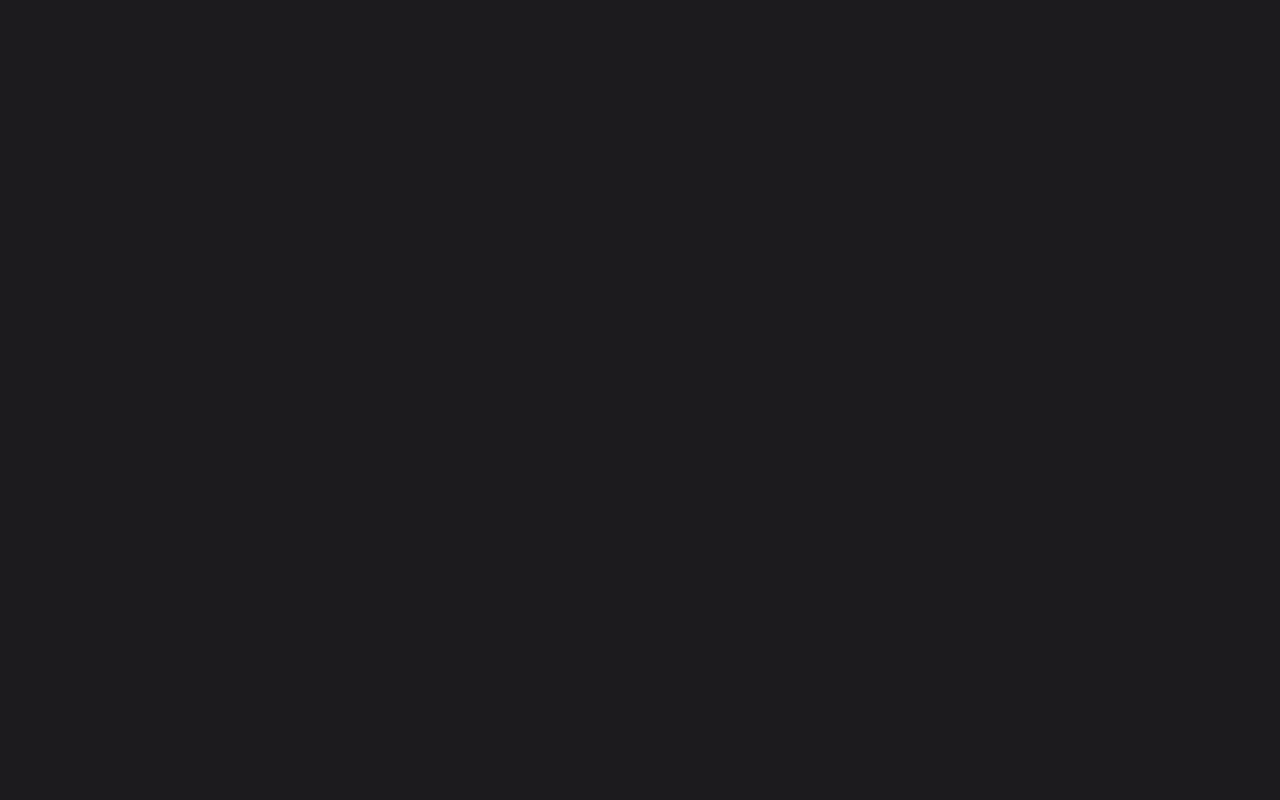
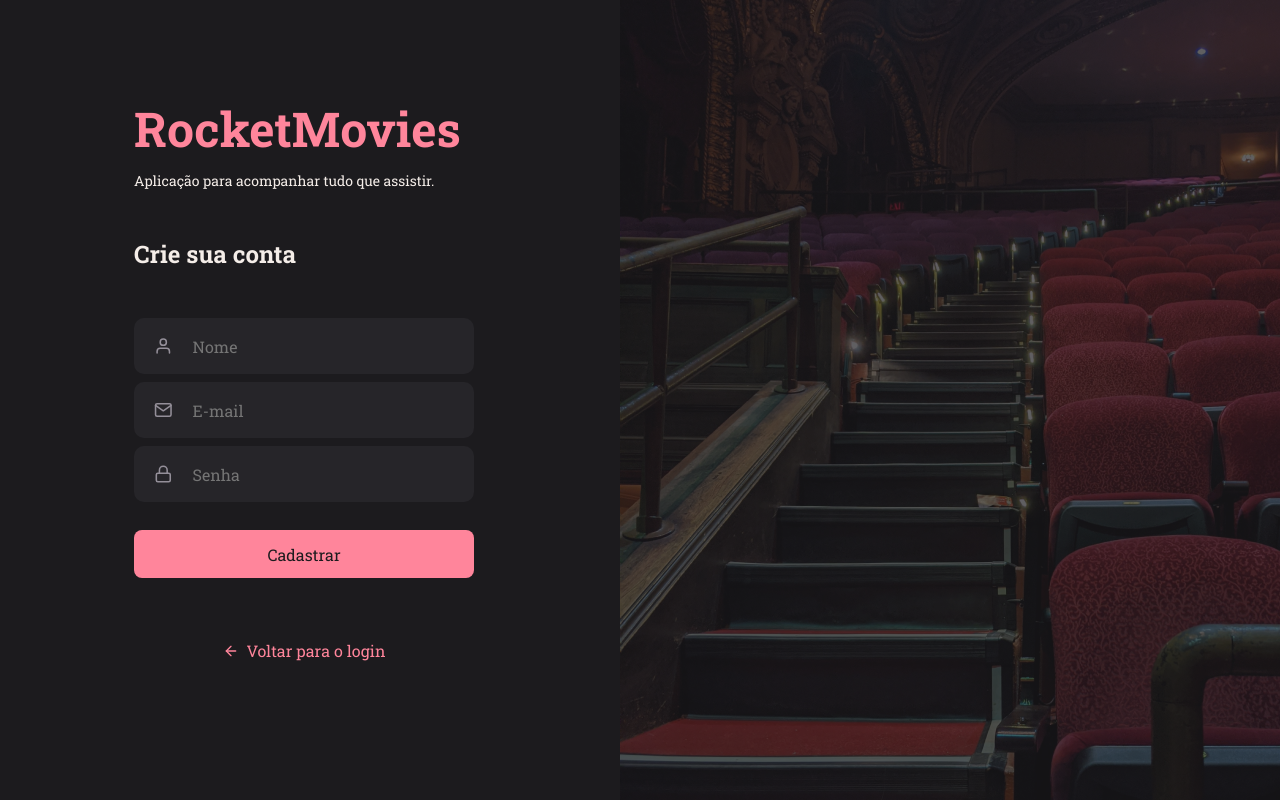
Before and after one commit to IsabelaAthayde/rocketmovies, a React (Vite) app: page /register in a window 1280 px wide. Before the commit this address had no page. Built offline with nearby package versions, Linux system fonts and the light colour scheme.

Commit message:
user signOut and SignIn functionality

```diff
--- a/package.json
+++ b/package.json
@@ -9,6 +9,7 @@
     "preview": "vite preview"
   },
   "dependencies": {
+    "axios": "^1.2.2",
     "react": "^18.2.0",
     "react-dom": "^18.2.0",
     "react-icons": "^4.7.1",
--- a/src/components/Button/index.jsx
+++ b/src/components/Button/index.jsx
@@ -1,8 +1,8 @@
 import { Container } from './styles';
 
-export function Button({title, Icon}) {
+export function Button({title, Icon, ...rest}) {
     return (
-        <Container >
+        <Container {...rest}>
             {Icon}
             {title}
 
--- /dev/null
+++ b/src/hooks/auth.jsx
@@ -0,0 +1,41 @@
+import { createContext, useContext, useState } from "react";
+import { api } from "../services/api";
+
+export const AuthContext = createContext({});
+
+function AuthProvider({ children }) {
+    const [data, setData ] = useState({});
+
+    async function signIn({ email, password }) {
+        try {
+            const response = await api.post("/sessions", { email , password });
+
+            const { user, token } = response.data;
+
+            api.defaults.headers.authorization = `Bearer ${token}`
+            setData({ user, token });
+
+
+        } catch (error) {
+            if(error.response) {
+                alert(error.response.data.message);
+            } else {
+                alert("Não foi possível entrar.");
+            }
+        }
+    }
+
+
+    return (
+        <AuthContext.Provider value={{ signIn, user: data.user}}>
+            { children }
+        </AuthContext.Provider>
+    )
+}
+
+function useAuth() {
+    const context = useContext(AuthContext);
+    return context;
+}
+
+export { AuthProvider, useAuth };
--- a/src/main.jsx
+++ b/src/main.jsx
@@ -1,5 +1,7 @@
 import React from 'react'
 import ReactDOM from 'react-dom/client'
+
+import { AuthProvider } from './hooks/auth';
 
 import { ThemeProvider } from 'styled-components';
 import theme from './styles/theme';
@@ -11,7 +13,9 @@
   <React.StrictMode>
    <ThemeProvider theme={theme}>
     <GlobalStyles />
-    <Routes />
+    <AuthProvider>
+      <Routes />
+    </AuthProvider>
    </ThemeProvider>
   </React.StrictMode>,
 )
--- a/src/pages/SignIn/index.jsx
+++ b/src/pages/SignIn/index.jsx
@@ -1,11 +1,24 @@
+import { useState } from 'react';
+import { Link } from 'react-router-dom'
+
+import { useAuth } from '../../hooks/auth';
+
 import{ Container, Login, Form, Img} from './styles';
-import { Link } from 'react-router-dom'
 
 import { FiMail, FiLock } from 'react-icons/fi';
 import { Input } from '../../components/Input';
 import { Button } from '../../components/Button';
 
 export function SignIn() {
+    const [email, setEmail] = useState('');
+    const [password, setPassword] = useState('');
+
+    const { signIn } = useAuth()
+
+    function handleSignIn() {
+        signIn({ email, password });
+    }
+
     return (
         <Container>
             <Login>
@@ -13,9 +26,21 @@
                 <p>Aplicação para acompanhar tudo que assistir.</p>
                 <Form>
                     <h2>Faça seu login</h2>
-                    <Input type="email" placeholder="E-mail" icon={FiMail} />
-                    <Input type="password" placeholder="Senha" icon={FiLock} />
-                    <Button title="Entrar"></Button>
+                    <Input
+                    type="email"
+                    placeholder="E-mail"
+                    icon={FiMail}
+                    onChange={ (e) => setEmail(e.target.value)}
+                    />
+
+                    <Input
+                    type="password"
+                    placeholder="Senha"
+                    icon={FiLock}
+                    onChange={ (e) => setPassword(e.target.value)}
+                    />
+
+                    <Button title="Entrar" type="button" onClick={handleSignIn}></Button>
                     <Link to="/register">Criar Conta</Link>
                 </Form>
             </Login>
--- a/src/pages/SignUp/index.jsx
+++ b/src/pages/SignUp/index.jsx
@@ -1,12 +1,44 @@
+import { useState } from 'react';
+import { useNavigate } from 'react-router-dom';
+
+import { api } from '../../services/api';
+
 import{ Container, Login, Form, Img } from './styles';
-import { Link } from 'react-router-dom'
-
 
 import { FiMail, FiLock, FiArrowLeft, FiUser } from 'react-icons/fi';
 import { Input } from '../../components/Input';
 import { Button } from '../../components/Button';
 
 export function SignUp() {
+    const [name, setName ] = useState("");
+    const [email, setEmail ] = useState("");
+    const [password, setPassword ] = useState("");
+
+    const navigate = useNavigate();
+
+    function handleBack() {
+        navigate(-1);
+    }
+
+    function handleSignUp() {
+        if(!name || !email || !password) {
+           return alert("Preencha todos os campos!!")
+        }
+
+        api.post("/users", { name, email, password })
+        .then( () => {
+            alert("Cadastrado com sucesso!")
+            navigate(-1);
+        })
+        .catch( error => {
+            if (error.response) {
+                alert(error.response.data.message);
+            } else {
+                alert("Não foi possivel cadastrar!")
+            }
+        })
+    }
+
     return (
         <Container>
             <Login>
@@ -14,15 +46,32 @@
                 <p>Aplicação para acompanhar tudo que assistir.</p>
                 <Form>
                     <h2>Crie sua conta</h2>
-                    <Input type="text" placeholder="Nome" icon={FiUser} />
-                    <Input type="email" placeholder="E-mail" icon={FiMail} />
-                    <Input type="password" placeholder="Senha" icon={FiLock} />
-                    <Button title="Cadastrar"></Button>
+                    <Input type="text"
+                    placeholder="Nome"
+                    icon={FiUser}
+                    onChange={ e => setName(e.target.value)}
+                    />
 
-                    <Link to="/">
+                    <Input
+                    type="email"
+                    placeholder="E-mail"
+                    icon={FiMail}
+                    onChange={ e => setEmail(e.target.value)}
+                     />
+
+                    <Input
+                    type="password"
+                    placeholder="Senha"
+                    icon={FiLock}
+                    onChange={ e => setPassword(e.target.value)}
+                    />
+
+                    <Button title="Cadastrar" type="button" onClick={handleSignUp} />
+
+                    <button type="button" onClick={handleBack}>
                         <FiArrowLeft />
                         Voltar para o login
-                    </Link>
+                    </button>
 
                 </Form>
 
--- a/src/pages/SignUp/styles.js
+++ b/src/pages/SignUp/styles.js
@@ -45,7 +45,12 @@
         margin: 2rem auto 4.2rem;
     }
 
-    > a {
+    > Button:nth-of-type(2) {
+        background-color: transparent;
+        border: none;
+
+        font-size: 1.6rem;
+
         color: ${({ theme }) => theme.COLORS.PINK};
         display: flex;
         gap: .8rem;
--- a/src/routes/index.jsx
+++ b/src/routes/index.jsx
@@ -1,13 +1,15 @@
 import { BrowserRouter } from "react-router-dom";
+import { useAuth } from '../hooks/auth';
 
 import { AppRoutes } from "./app.routes";
-
 import { AuthRoutes } from "./auth.routes";
 
 export function Routes() {
+    const { user } = useAuth();
+
     return (
         <BrowserRouter>
-            <AppRoutes />
+            {user ? <AppRoutes /> : <AuthRoutes />}
         </BrowserRouter>
     )
 }
--- /dev/null
+++ b/src/services/api.js
@@ -0,0 +1,5 @@
+import axios from "axios";
+
+export const api = axios.create({
+    baseURL: 'http://localhost:3333'
+});
```
Also changed, not shown: 1 other file (tests, documents, lock files or other folders).
